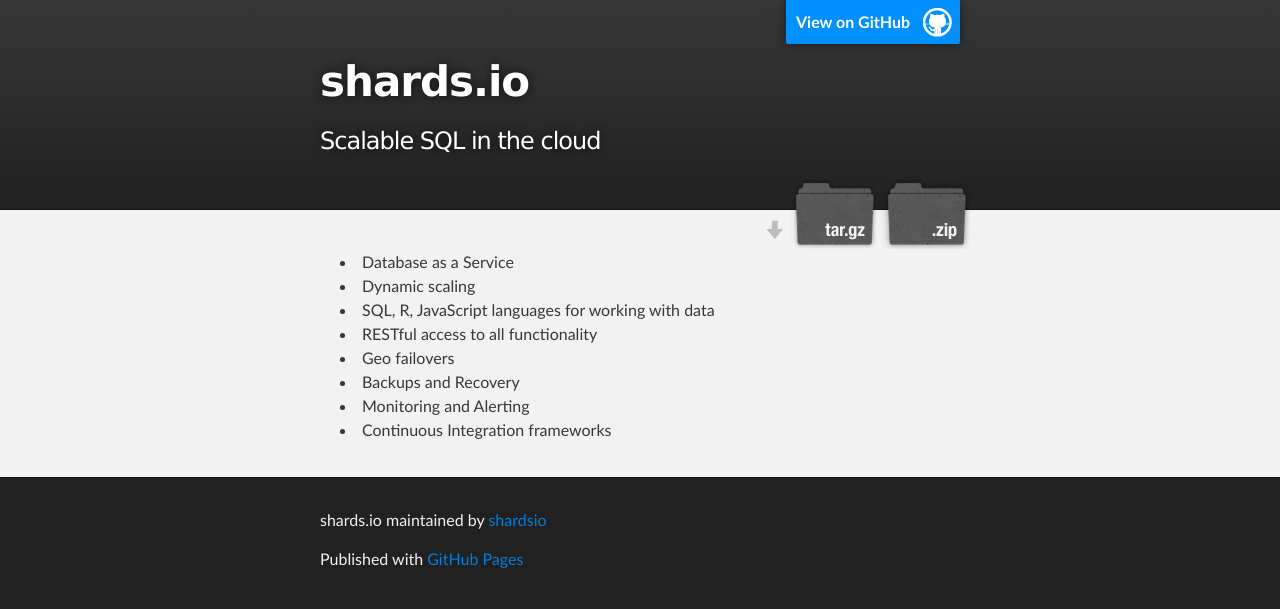
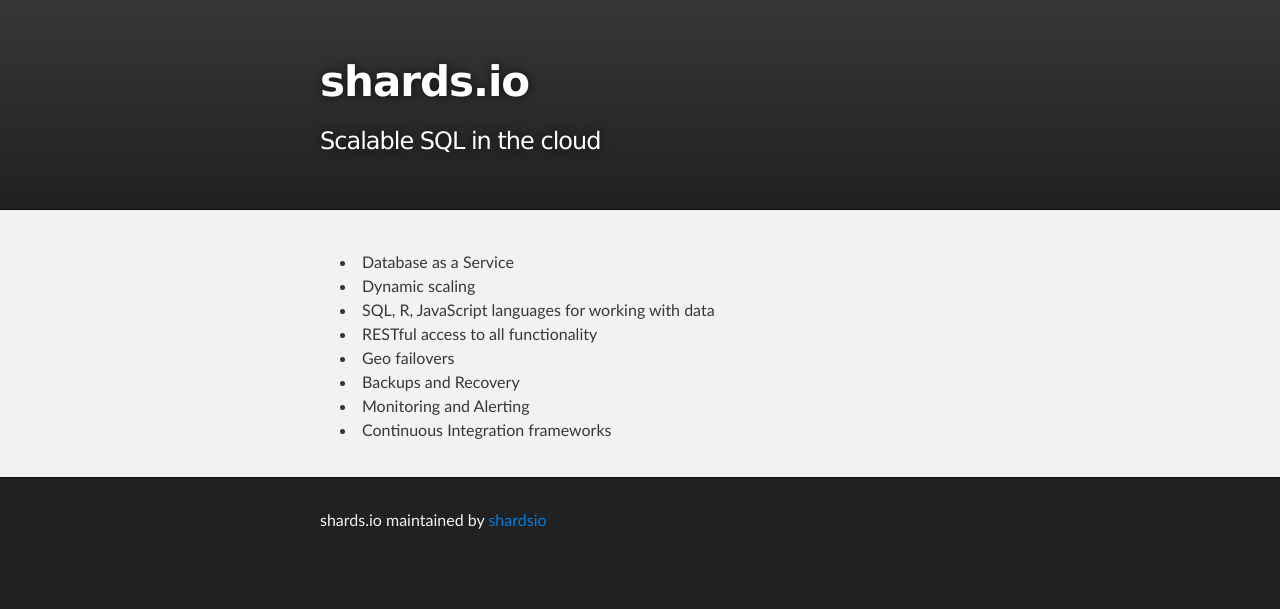
Before and after one commit to shardsio/promo, a plain HTML site: page index.html in a window 1280 px wide. Drawn offline with Linux system fonts and the light colour scheme.

Commit message:
index cleanup

```diff
--- a/index.html
+++ b/index.html
@@ -16,15 +16,9 @@
     <!-- HEADER -->
     <div id="header_wrap" class="outer">
         <header class="inner">
-          <a id="forkme_banner" href="https://github.com/shardsio/promo">View on GitHub</a>
-
           <h1 id="project_title">shards.io</h1>
           <h2 id="project_tagline">Scalable SQL in the cloud</h2>
 
-            <section id="downloads">
-              <a class="zip_download_link" href="https://github.com/shardsio/promo/zipball/master">Download this project as a .zip file</a>
-              <a class="tar_download_link" href="https://github.com/shardsio/promo/tarball/master">Download this project as a tar.gz file</a>
-            </section>
         </header>
     </div>
 
@@ -48,7 +42,6 @@
     <div id="footer_wrap" class="outer">
       <footer class="inner">
         <p class="copyright">shards.io maintained by <a href="https://github.com/shardsio">shardsio</a></p>
-        <p>Published with <a href="http://pages.github.com">GitHub Pages</a></p>
       </footer>
     </div>
 
```
